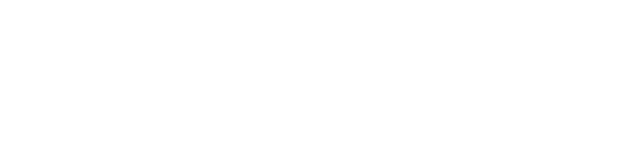
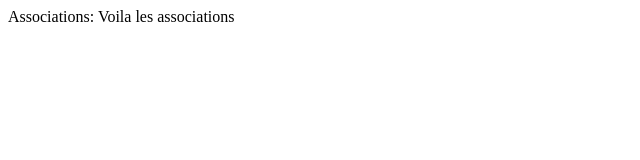
Before and after one commit to ORiVS/git1-mon-cv, a plain HTML site: page index.html in a window 1280 px wide. Shown: the whole page, without its empty margins (0-640 px from the left). Drawn offline with Linux system fonts and the light colour scheme.

Commit message:
mise en place de la section associations

```diff
--- a/index.html
+++ b/index.html
@@ -7,6 +7,8 @@
     <title>PROJET</title>
 </head>
 <body>
-
+    <section>
+        Associations: Voila les associations
+    </section>
 </body>
 </html>
```
